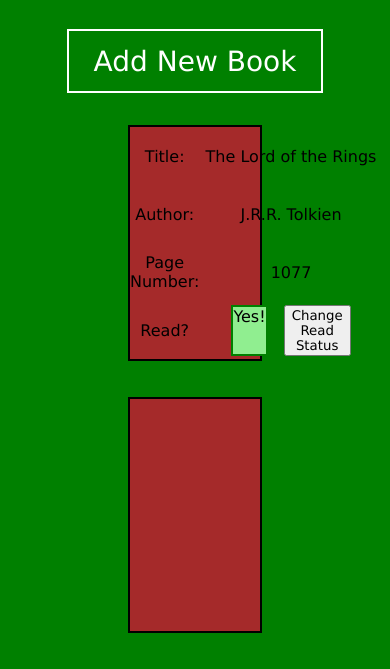
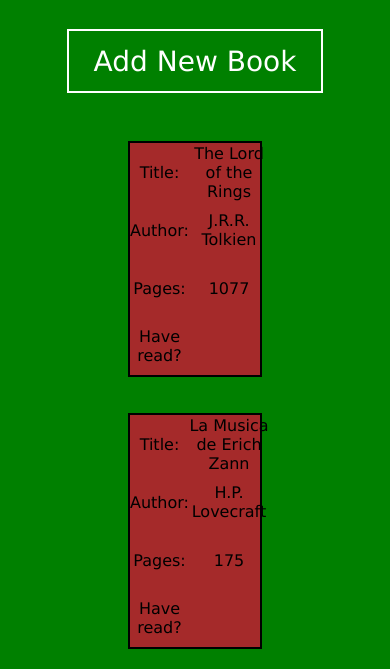
Before and after one commit to nwmason/library, a plain HTML site: page index.html in a window 390 px wide. Shown: the part 175-844 px from the top of the page. Drawn offline with Linux system fonts and the light colour scheme.

Commit message:
final (hopefully) adjustments to responsiveness added funcationallity for javascript array outputting to book container div

```diff
--- a/app.js
+++ b/app.js
@@ -29,10 +29,51 @@
 
 myLibrary.push(theLordofTheRings)
 myLibrary.push(Lovecraft)
-
+console.log(myLibrary)
 // to do:
 // iterate over myLibrary, publishing book info
 // on each individual Book div in class book-container
-myLibrary.forEach(function (arrayItem) {
-    console.log(arrayItem.title)
+const libraryGrid = document.querySelector(".container")
+
+myLibrary.forEach(function(bookObject) {
+    const bookContainer = document.createElement("div");
+
+    bookContainer.setAttribute("class", "book-container");
+    libraryGrid.appendChild(bookContainer);
+
+    const TitleLabel = document.createElement("div");
+    const AuthorLabel = document.createElement("div");
+    const PagesLabel = document.createElement("div");
+    const ReadStatusLabel = document.createElement("div");
+
+    TitleLabel.setAttribute("class", "label");
+    TitleLabel.textContent = "Title:";
+    AuthorLabel.setAttribute("class", "label");
+    AuthorLabel.textContent = "Author:";
+    PagesLabel.setAttribute("class", "label");
+    PagesLabel.textContent = "Pages:";
+    ReadStatusLabel.setAttribute("class", "label");
+    ReadStatusLabel.textContent = "Have read?";
+
+    const bookTitle = document.createElement("div");
+    const bookAuthor = document.createElement("div");
+    const bookPages = document.createElement("div");
+    const bookReadStatusGrid = document.createElement("form");
+
+    bookTitle.setAttribute("class", "book-title");
+    bookTitle.textContent = bookObject.title;
+    bookAuthor.setAttribute("class", "book-author");
+    bookAuthor.textContent = bookObject.author;
+    bookPages.setAttribute("class", "book-pages");
+    bookPages.textContent = bookObject.pageNumber;
+    bookReadStatusGrid.setAttribute("id", "read-status");
+
+    bookContainer.appendChild(TitleLabel);
+    bookContainer.appendChild(bookTitle);
+    bookContainer.appendChild(AuthorLabel);
+    bookContainer.appendChild(bookAuthor);
+    bookContainer.appendChild(PagesLabel);
+    bookContainer.appendChild(bookPages);
+    bookContainer.appendChild(ReadStatusLabel);
+    bookContainer.appendChild(bookReadStatusGrid);
 });
--- a/index.html
+++ b/index.html
@@ -5,13 +5,13 @@
     <meta name="viewport" content="width=device-width, initial-scale=1.0">
     <title>Library</title>
     <link rel="stylesheet" href="style.css">
-    <script src="app.js"></script>
+    <script src="app.js" defer></script>
 </head>
 <body>
     <div class="header">Personal Library</div>
     <button id="btn-new-book">Add New Book</button>
     <div class="container">
-        <div class="book-container">
+        <!-- <div class="book-container">
             <div class="label">Title:</div>
             <div class="book-title">The Lord of the Rings</div>
             <div class="label">Author:</div>
@@ -23,11 +23,7 @@
                 <div class="read-text-yes">Yes!</div>
                 <button id="change-read-status">Change Read Status</button>
             </form>
-        </div>
-        <div class="book-container"></div>
-        <div class="book-container"></div>
-        <div class="book-container"></div>
-        <div class="book-container"></div>
+        </div> -->
 
     </div>
 </body>
--- a/style.css
+++ b/style.css
@@ -2,7 +2,7 @@
     margin: 0;
     padding: 0;
     display: grid;
-    grid-template-rows: 1fr 19fr;
+    grid-template-rows: 1fr 1fr 8fr;
     height: 100vh;
     width: 100%;
     background-color: green;
@@ -25,6 +25,7 @@
     width: 256px;
     height: 4rem;
     margin-top: 32px;
+    margin-bottom: 48px;
     justify-self: center;
     font-size: 28px;
     background-color: green;
@@ -48,8 +49,8 @@
     background-color: green;
     display: grid;
     padding: 128px;
-    padding-top: 32px;
-    grid-template-columns: repeat(auto-fit, minmax(min(20rem, 100%), 1fr));
+    padding-top: 0px;
+    grid-template-columns: repeat(auto-fill, minmax(min(20rem, 100%), 1fr));
     overflow: auto;
     gap: 36px;
 }
```
